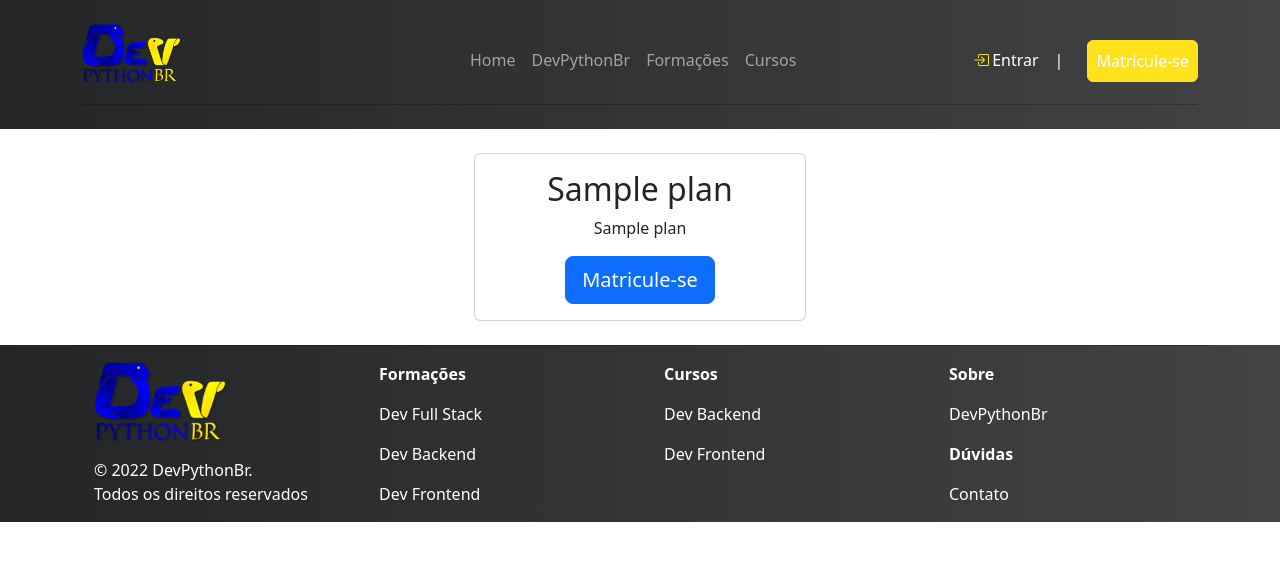
After one commit to DevPitta/devpythonbr-cursos, a Django app: page /products/plans/ in a window 1280 px wide. The commit adds this page. Shown: the top 561 px of the page. Run offline with Django 4.2, Linux system fonts and the light colour scheme; tables that the repository leaves empty hold one stand-in row (values such as "Sample post"); parts of the project's set-up code (start-up, migrations or seed data) failed here and were passed over; some libraries are stand-ins or nearby versions.

Commit message:
Implemented Plans model and Plans page

```diff
--- a/products/models.py
+++ b/products/models.py
@@ -1,6 +1,24 @@
 from django.db import models
 from django.urls import reverse
 from tinymce import models as tiny_models
+
+
+class Plan(models.Model):
+    title = models.CharField(max_length=255)
+    slug = models.SlugField(max_length=255, unique=True)
+    subtitle = models.CharField(max_length=255)
+    content = tiny_models.HTMLField()
+    created = models.DateTimeField(auto_now_add=True)
+    updated = models.DateTimeField(auto_now=True)
+
+    class Meta:
+        ordering = ['title']
+
+    def __srt__(self):
+        return self.title
+
+    def get_absolute_url(self):
+        return reverse("products:plan", kwargs={"slug": self.slug})
 
 
 class Course(models.Model):
--- a/products/urls.py
+++ b/products/urls.py
@@ -1,9 +1,10 @@
 from django.urls import path
-from products.views import FormationsListView, CoursesListView, FormationDetailView, CourseDetailView
+from products.views import PlansListView, FormationsListView, CoursesListView, FormationDetailView, CourseDetailView
 
 app_name = 'products'
 
 urlpatterns = [
+    path('plans/', PlansListView.as_view(), name='plans-list'),
     path('formations/', FormationsListView.as_view(), name='formations-list'),
     path('courses/', CoursesListView.as_view(), name='courses-list'),
     path('formations/<slug:slug>/', FormationDetailView.as_view(), name='formation-detail'),
--- a/products/views.py
+++ b/products/views.py
@@ -1,5 +1,15 @@
 from django.views.generic import ListView, DetailView
-from products.models import Course, Formation
+from products.models import Plan, Course, Formation
+
+
+class PlansListView(ListView):
+    model = Plan
+    template_name = 'products/plans_list.html'
+
+    def get_context_data(self, **kwargs):
+        context = super().get_context_data(**kwargs)
+        context['plans'] = Plan.objects.all()
+        return context
 
 
 class CoursesListView(ListView):
--- a/static/css/style.css
+++ b/static/css/style.css
@@ -113,3 +113,9 @@
 .text-justify {
     text-align: justify;
 }
+
+/* Products - Plan Page */
+
+.card-center {
+    justify-content: center;
+}
--- a/templates/partials/_nav.html
+++ b/templates/partials/_nav.html
@@ -30,11 +30,14 @@
                     </ul>
                     <div class="col-xl">
                         <ul class="navbar-nav nav-item-end">
-                            <li class="nav-item pt-2 pe-4">
+                            <li class="nav-item pt-2 pe-2">
                                 <a class="nav-link active" aria-current="page" href="{% url 'account_login' %}"> <i class="bi bi-box-arrow-in-right"></i>Entrar</a>
                             </li>
-                            <li class="nav-item">
-                                <button type="button" class="btn btn-outline-matricula"> <a class="nav-link active" href="#">Assinaturas</a> </button>
+                            <li class="nav-item pt-3 pe-4 text-white">
+                                <p>|</p>
+                            </li>
+                            <li class="nav-item pt-2">
+                                <a class="btn btn-outline-matricula nav-link active" href="{% url 'products:plans-list' %}">Matricule-se</a>
                             </li>
                         </ul>
                     </div>
--- /dev/null
+++ b/templates/products/plans_list.html
@@ -0,0 +1,30 @@
+{% extends 'base.html' %}
+
+{% block title %}DevPythonBr | Planos{% endblock %}
+
+{% block main %}
+
+
+<div class="container">
+    <div class="row card-center">
+        {% for plan in plans %}
+        <div class="col-xl-4 p-4">
+            <div class="card">
+                <div class="card-body">
+                    <div class="text-center">
+                        <h2 class="card-title">{{ plan.title }}</h2>
+                        <p class="card-title">{{ plan.subtitle }}</p>
+                    </div>
+                    <p class="card-text">{{ plan.content|safe }}</p>
+                    <div class="text-center">
+                        <a href="#" class="btn btn-primary btn-lg">Matricule-se</a>
+                    </div>
+                </div>
+            </div>
+        </div>
+        {% endfor %}
+    </div>
+</div>
+
+
+{% endblock %}
```
Also changed, not shown: products/admin.py (+7 -1 lines), products/migrations/0005_plan.py (added), project/urls.py (line endings or trailing spaces).
